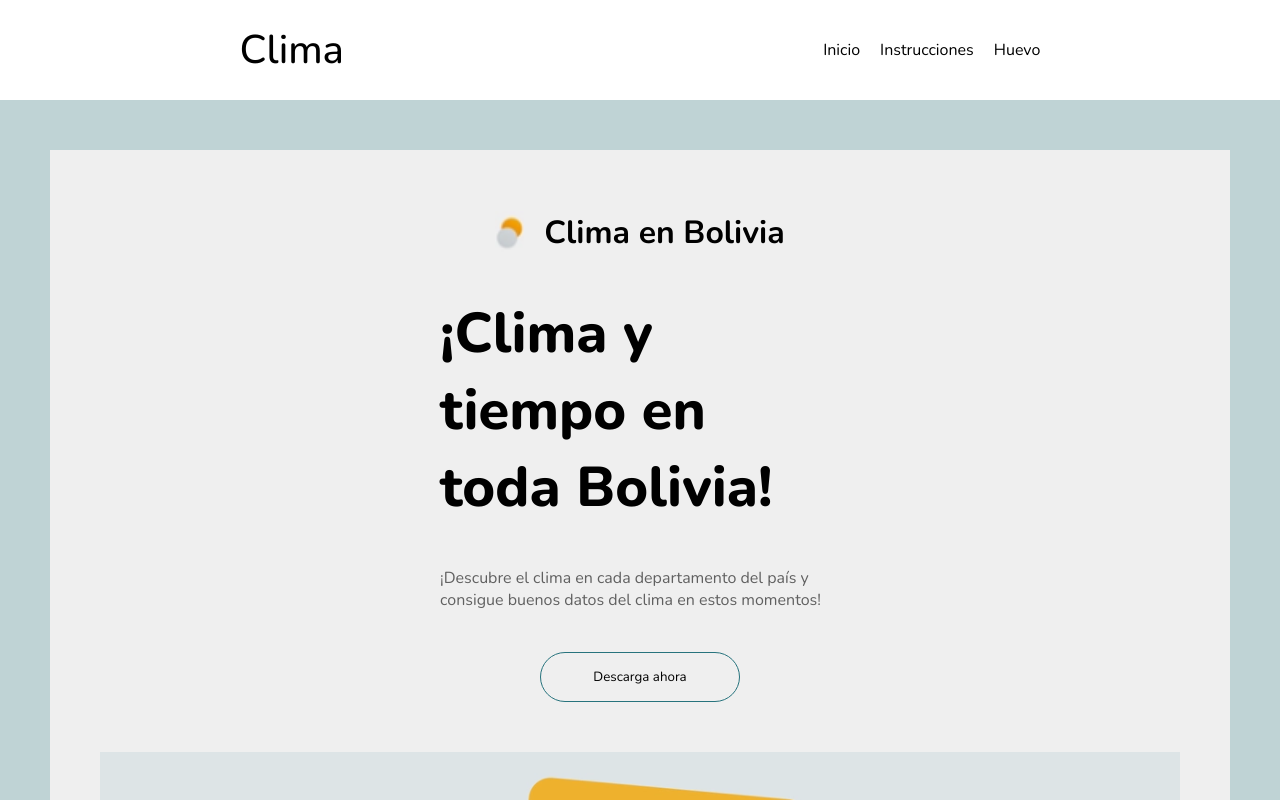
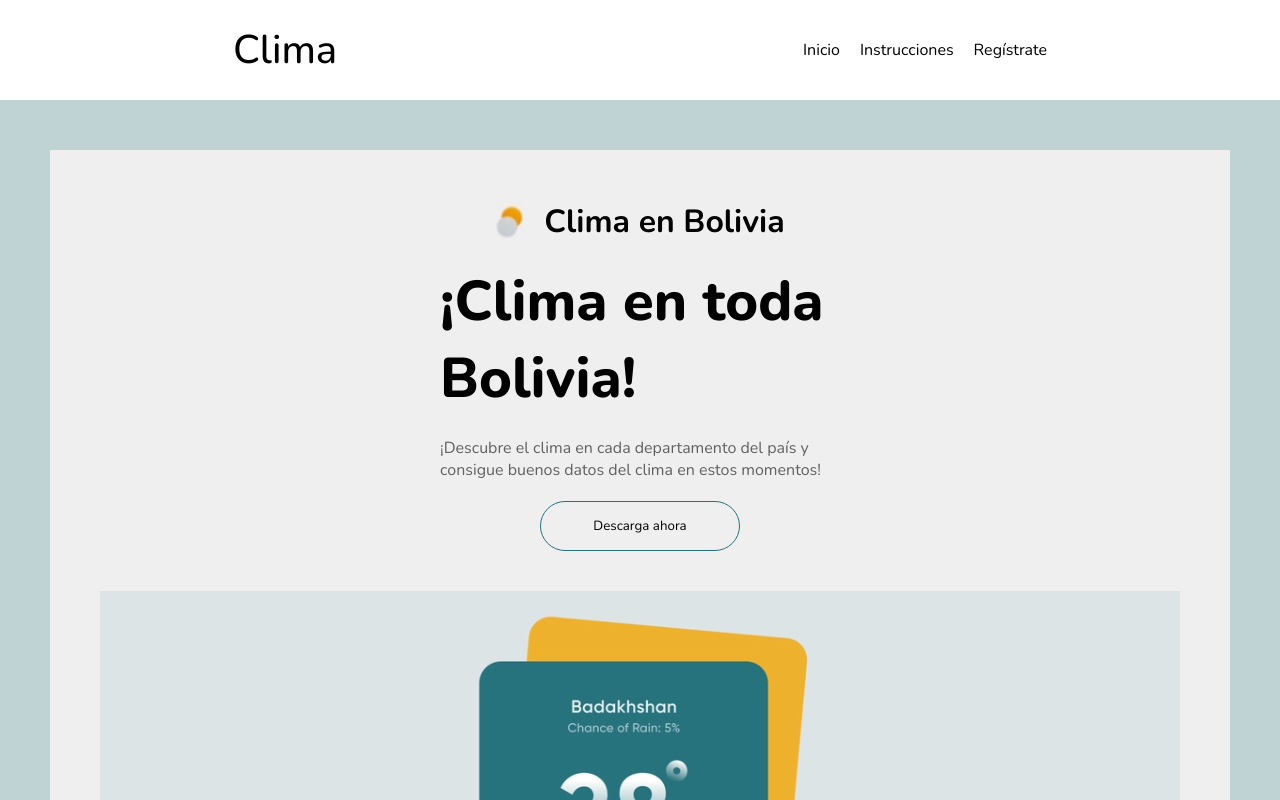
Before and after one commit to MQInfer12/proyecto-violencia, a React (Vite) app: page /#/ in a window 1280 px wide. Shown: the top 800 px of the page. Built offline with nearby package versions, Linux system fonts and the light colour scheme.

Commit message:
Arreglando

```diff
--- a/src/assets/app/navbar.jsx
+++ b/src/assets/app/navbar.jsx
@@ -7,9 +7,9 @@ const Navbar = () => {
     <Nav>
       <Title>Clima</Title>
       <LinkContainer>
-        <LinkStyled to="#">Inicio</LinkStyled>
+        <LinkStyled to="/">Inicio</LinkStyled>
         <LinkStyled to="#">Instrucciones</LinkStyled>
-        <LinkStyled to="#">Huevo</LinkStyled>
+        <LinkStyled to="/register">Regístrate</LinkStyled>
       </LinkContainer>
     </Nav>
   )
@@ -19,7 +19,7 @@ export default Navbar
 
 const Nav = styled.nav`
   height: 100px;
-  width: 100vw;
+  width: 100%;
   background-color: #FFFFFF;
   display: flex;
   align-items: center;
--- a/src/components/landing/firstSection.jsx
+++ b/src/components/landing/firstSection.jsx
@@ -15,7 +15,7 @@ const FirstSection = () => {
             </Title>
           </Titlecontainer>
           <TextClima>
-            ¡Clima y tiempo en toda Bolivia!
+            ¡Clima en toda Bolivia!
           </TextClima>
           <Description>
             ¡Descubre el clima en cada departamento del país y consigue buenos datos del clima en estos momentos!
@@ -33,7 +33,7 @@ const FirstSection = () => {
 export default FirstSection
 
 const Container = styled.div`
-  width: 100vw;
+  width: 100%;
   min-height: 100vh;
   display: flex;
   align-items: center;
@@ -51,17 +51,16 @@ const ClimaContainer = styled.div`
   height: 100%;
   background-color: #EFEFEF;
   padding: 50px;
-  display: grid;
-  grid-template-columns: 1fr 1fr;
+  display: flex;
 
   @media (max-width: 1325px) {
-    grid-template-columns: 1fr;
-    grid-template-rows: 1fr 1fr;
+    flex-direction: column;
     gap: 40px;
   }
 `;
 
 const TextContainer = styled.div`
+  width: 100%;
   display: flex;
   flex-direction: column;
   gap: 20px;
@@ -86,6 +85,7 @@ const Titlecontainer = styled.h2`
 `;
 
 const ImageContainer = styled.div`
+  width: 100%;
   background-color: #DDE4E6;
   display: flex;
   align-items: center;
@@ -103,6 +103,10 @@ const ImgClima = styled.img`
 
 const ImgMini = styled.img`
   object-fit: cover;
+
+  @media (max-width: 500px) {
+    display: none;
+  }
 `;
 
 const TextClima = styled.h3`
```
